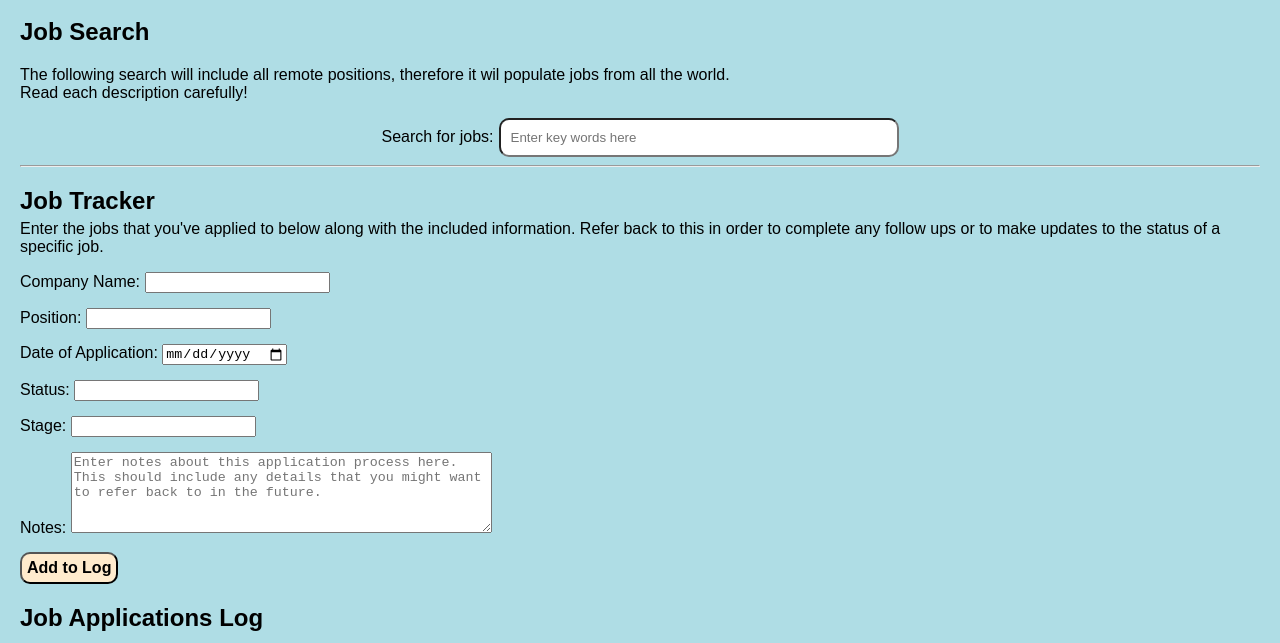
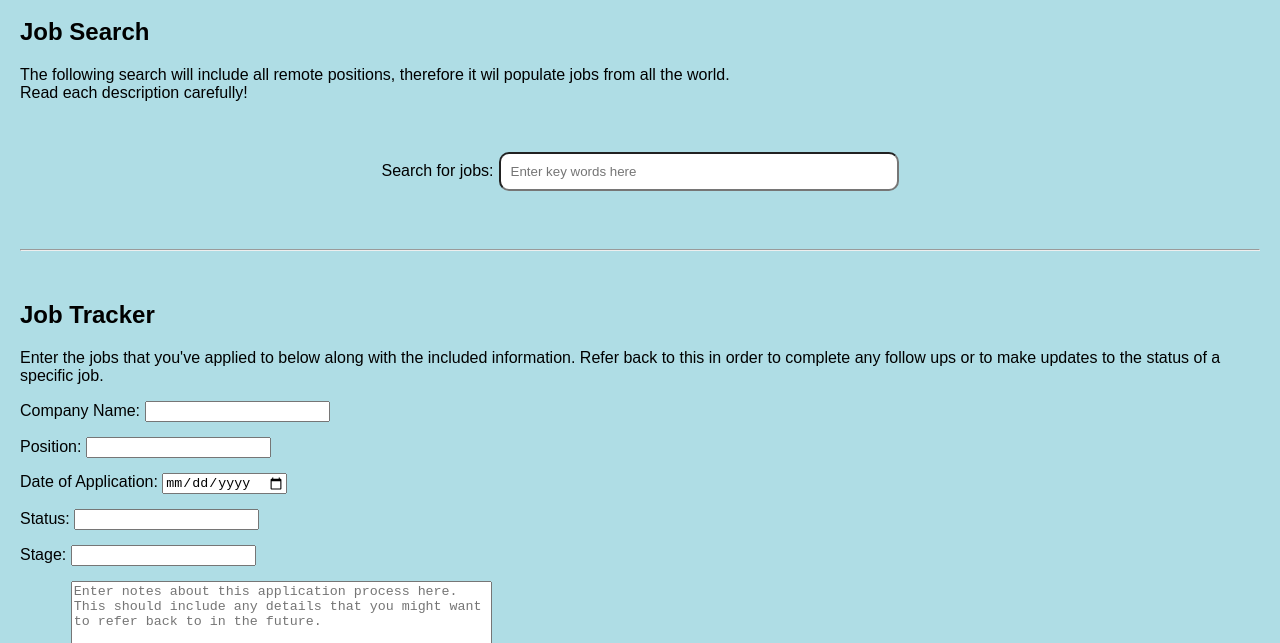
Before and after one commit to bismarkop/Search-and-Track-App, a plain HTML site: page index.html in a window 1280 px wide. Shown: the part 136-779 px from the top of the page. Drawn offline with Linux system fonts and the light colour scheme.

Commit message:
Edited html for spacing

```diff
--- a/index.html
+++ b/index.html
@@ -25,7 +25,7 @@
     <h2>Job Search</h2>
     <p>The following search will include all remote positions, therefore it wil populate jobs from all the world.
         <br>Read each description carefully!</p>
-    <div id="search" style="align-items: center;">
+    <div id="search" style="align-items: center; margin-bottom: 50px; margin-top: 50px;">
         <label for="search">Search for jobs:</label>
         <input type="search" id="search" class="search" placeholder="Enter key words here" style="width: 400px; border-radius: 10px; padding: 10px;"></input>
     </div>
@@ -33,7 +33,7 @@
     <div id="searchResults"></div>
 
     <hr>
-    <h2 style="margin-bottom: 0;">Job Tracker</h2>
+    <h2 style="margin-top: 50px;">Job Tracker</h2>
     <p style="margin-top: 5px;">Enter the jobs that you've applied to below along with the included information. Refer
         back to this in order to complete any follow ups or to make updates to the status of a specific job.</p>
     <form id="jobForm">
@@ -63,11 +63,11 @@
                 placeholder="Enter notes about this application process here. This should include any details that you might want to refer back to in the future."></textarea>
         </div>
         <button id="addBtn" type="submit"
-            style="padding: 5px; border-radius: 10px; font-size: medium; background-color: blanchedalmond; font-weight: 600;">Add
+            style="padding: 5px; border-radius: 10px; font-size: medium; background-color: blanchedalmond; font-weight: 600; margin-bottom: 50px;">Add
             to Log</button>
     </form>
-
-    <h2>Job Applications Log</h2>
+    <hr>
+    <h2 style="margin-top: 50px;">Job Applications Log</h2>
     <table style="text-align: center;">
         <thead>
             <tr>
```
